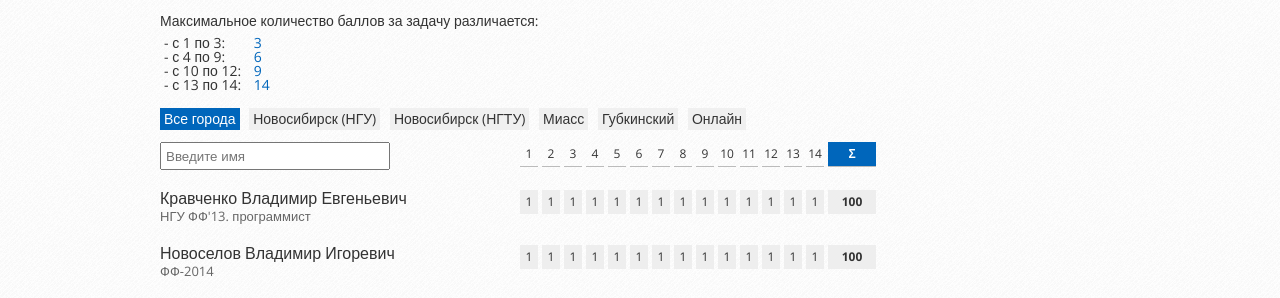
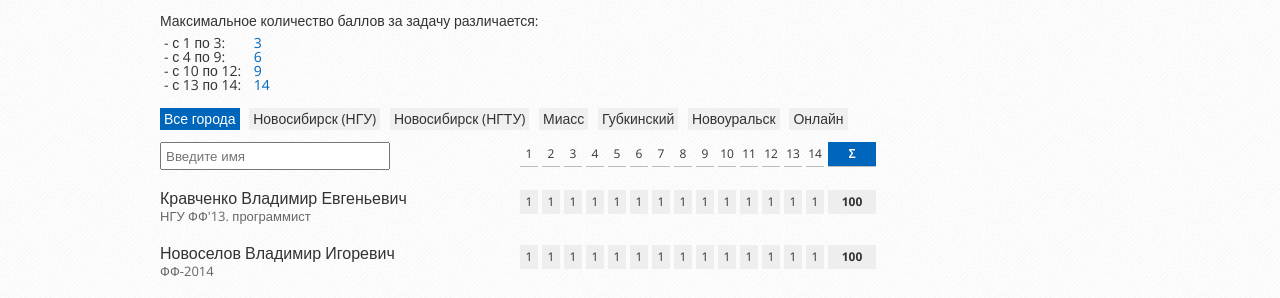
Before and after one commit to kontrsumma/kontrsumma.github.io, a Jekyll site: the page built from results.html, in a window 1280 px wide and 900 px high, scrolled down 332 px. Shown: the part 151-449 px from the top of the window. Built offline with Jekyll 4.4.1, drawn with Linux system fonts in a browser that asks for light colours; nearby versions of some CDN libraries.

Commit message:
Update results.html

```diff
--- a/results.html
+++ b/results.html
@@ -19,7 +19,7 @@ description: Доступны результаты Контрольной сум
 	<div data-city="nsk-nstu" class="cities__item">Новосибирск (НГТУ)</div>
 	<div data-city="miass" class="cities__item">Миасс</div>
 	<div data-city="gubkinskiy" class="cities__item">Губкинский</div>
-	<!--<div data-city="novouralsk" class="cities__item">Новоуральск</div>-->
+	<div data-city="novouralsk" class="cities__item">Новоуральск</div>
 	<div data-city="online" class="cities__item">Онлайн</div>
 </div>
 
```
